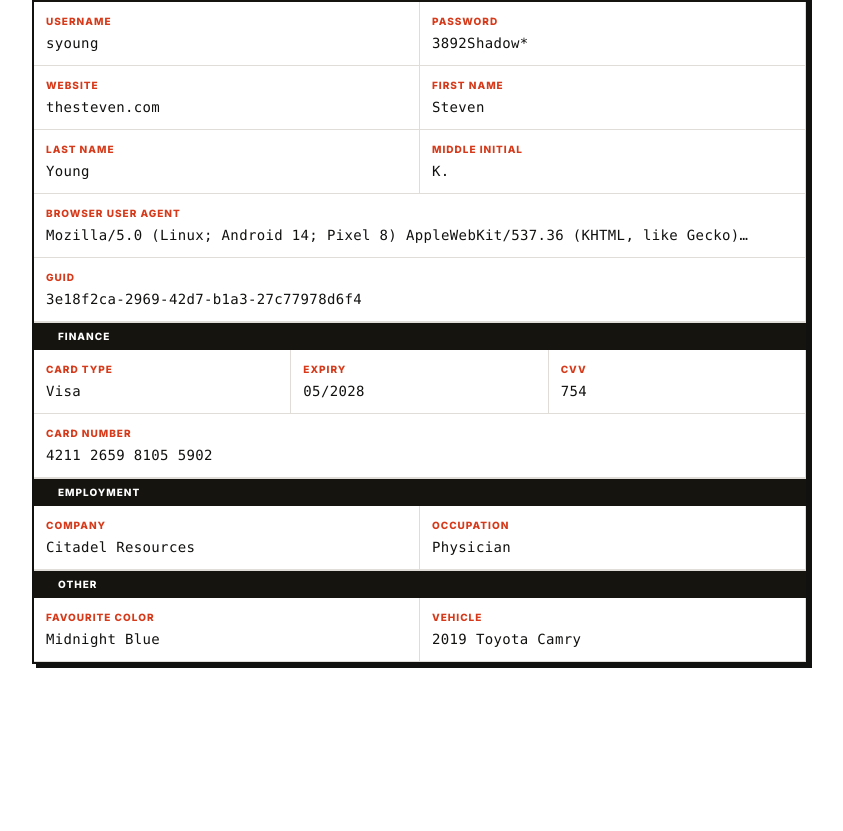
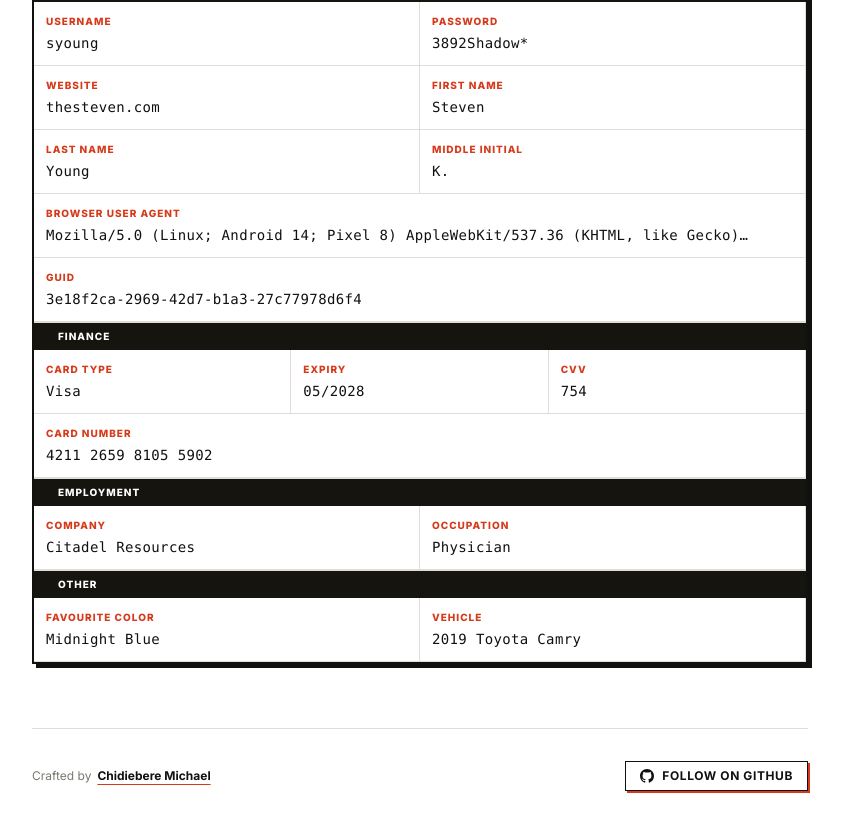
Before and after one commit to ChidiebereMichael18/AltaMe, a Next.js app: page / in a window 1280 px wide. Shown: the part 1043-1874 px from the top of the page, without its empty margins (220-1063 px from the left). Before the commit the page ends 1803 px from the top, so only its background shows below. Built offline with nearby package versions, Linux system fonts and the light colour scheme.

Commit message:
credit where credit is due , arigato

```diff
--- a/app/page.tsx
+++ b/app/page.tsx
@@ -201,7 +201,35 @@
             </div>
           </section>
         )}
+
+        {/* Footer */}
+        <footer className="mt-16 pt-8 border-t border-[#e0ddd8] flex flex-col sm:flex-row items-center justify-between gap-4">
+          <div className="flex items-center gap-1.5 text-xs text-[#7a7870]">
+            <span>Crafted by</span>
+            <a
+              href="https://github.com/ChidiebereMichael18"
+              target="_blank"
+              rel="noopener noreferrer"
+              className="font-bold text-[#111110] hover:text-[#d63a1a] transition-colors underline decoration-[#d63a1a] underline-offset-4"
+            >
+              Chidiebere Michael
+            </a>
+          </div>
+
+          <a
+            href="https://github.com/ChidiebereMichael18"
+            target="_blank"
+            rel="noopener noreferrer"
+            className="inline-flex items-center gap-2 text-xs font-bold uppercase tracking-wider text-[#111110] border border-[#111110] hover:bg-[#111110] hover:text-white px-3.5 py-1.5 transition-colors shadow-[2px_2px_0px_#d63a1a]"
+          >
+            <svg width="14" height="14" viewBox="0 0 24 24" fill="currentColor" className="shrink-0">
+              <path d="M12 0C5.37 0 0 5.37 0 12c0 5.31 3.435 9.795 8.205 11.385.6.105.825-.255.825-.57 0-.285-.015-1.23-.015-2.235-3.015.555-3.795-.735-4.035-1.41-.135-.345-.72-1.41-1.23-1.695-.42-.225-1.02-.78-.015-.795.945-.015 1.62.87 1.845 1.23 1.08 1.815 2.805 1.305 3.495.99.105-.78.42-1.305.765-1.605-2.67-.3-5.46-1.335-5.46-5.925 0-1.305.465-2.385 1.23-3.225-.12-.3-.54-1.53.12-3.18 0 0 1.005-.315 3.3 1.23.96-.27 1.98-.405 3-.405s2.04.135 3 .405c2.295-1.56 3.3-1.23 3.3-1.23.66 1.65.24 2.88.12 3.18.765.84 1.23 1.905 1.23 3.225 0 4.605-2.805 5.625-5.475 5.925.435.375.81 1.095.81 2.22 0 1.605-.015 2.895-.015 3.3 0 .315.225.69.825.57A12.02 12.02 0 0024 12c0-6.63-5.37-12-12-12z"/>
+            </svg>
+            Follow on GitHub
+          </a>
+        </footer>
       </main>
+
 
       {showSignIn && (
         <SignInModal onSignIn={handleSignIn} onClose={() => setShowSignIn(false)} />
```
